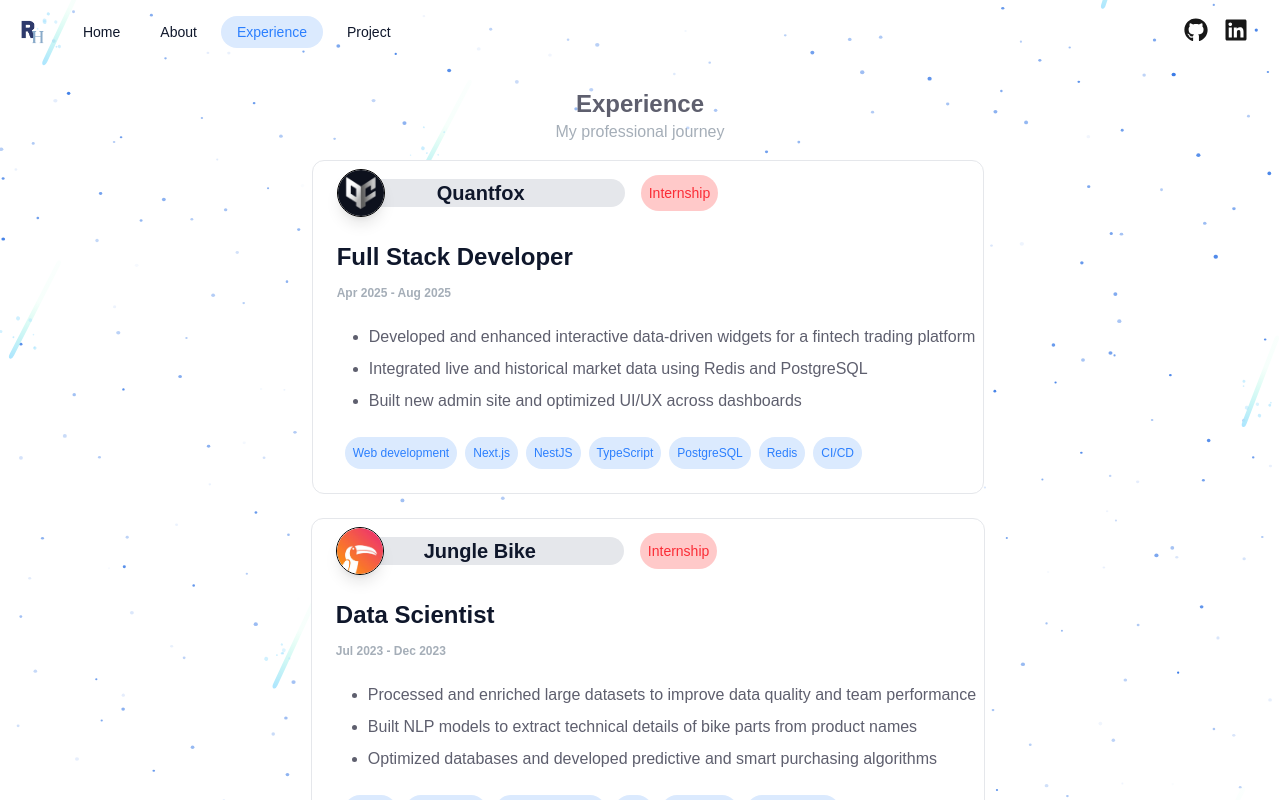
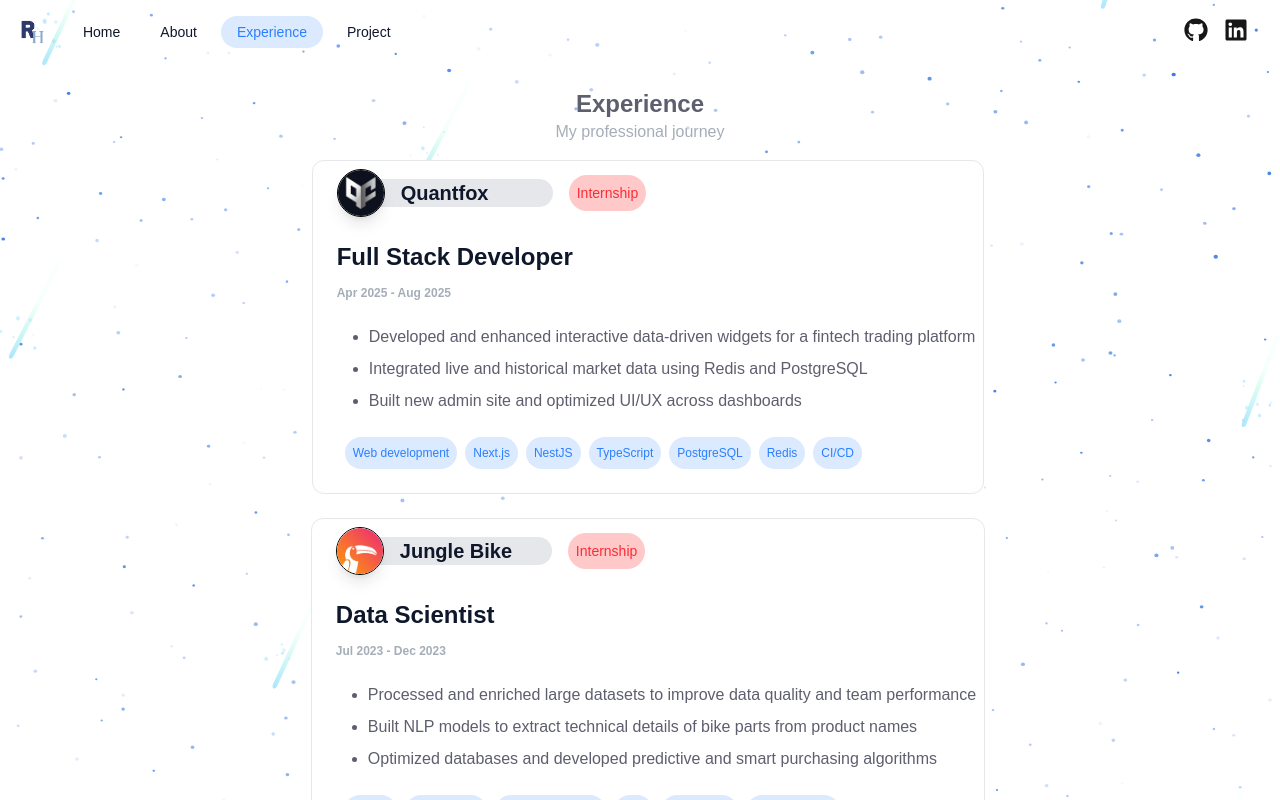
Before and after one commit to ryanoux42/myPortfolio, a Next.js app in the folder portfolio/: page /experience in a window 1280 px wide. Shown: the top 800 px of the page. Built offline with nearby package versions, Linux system fonts and the light colour scheme.

Commit message:
:bug:(experience card): fix align company name

```diff
--- a/portfolio/src/components/Experience/ExperienceCard.tsx
+++ b/portfolio/src/components/Experience/ExperienceCard.tsx
@@ -32,8 +32,8 @@ function ExperienceCardHeader({ companyName, logoPath, role, date, status }: Exp
           height={48}
           className="absolute rounded-full border border-black shadow-lg"
         />
-        <div className="w-72 bg-gray-200 rounded-full">
-          <h5 className="text-xl text-center font-bold text-text-primary">
+        <div className="w-54 bg-gray-200 rounded-full">
+          <h5 className="text-xl pl-16 font-bold text-text-primary">
             {companyName}
           </h5>
         </div>
```
